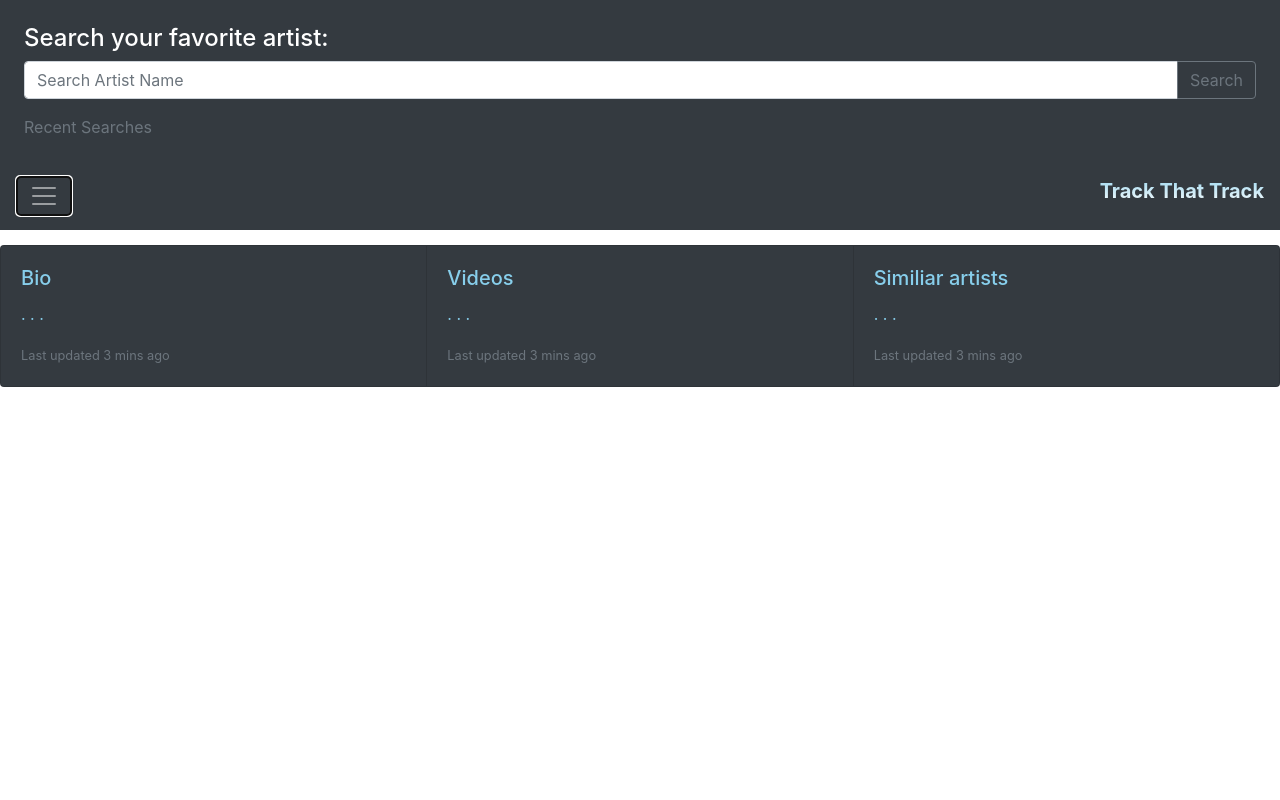
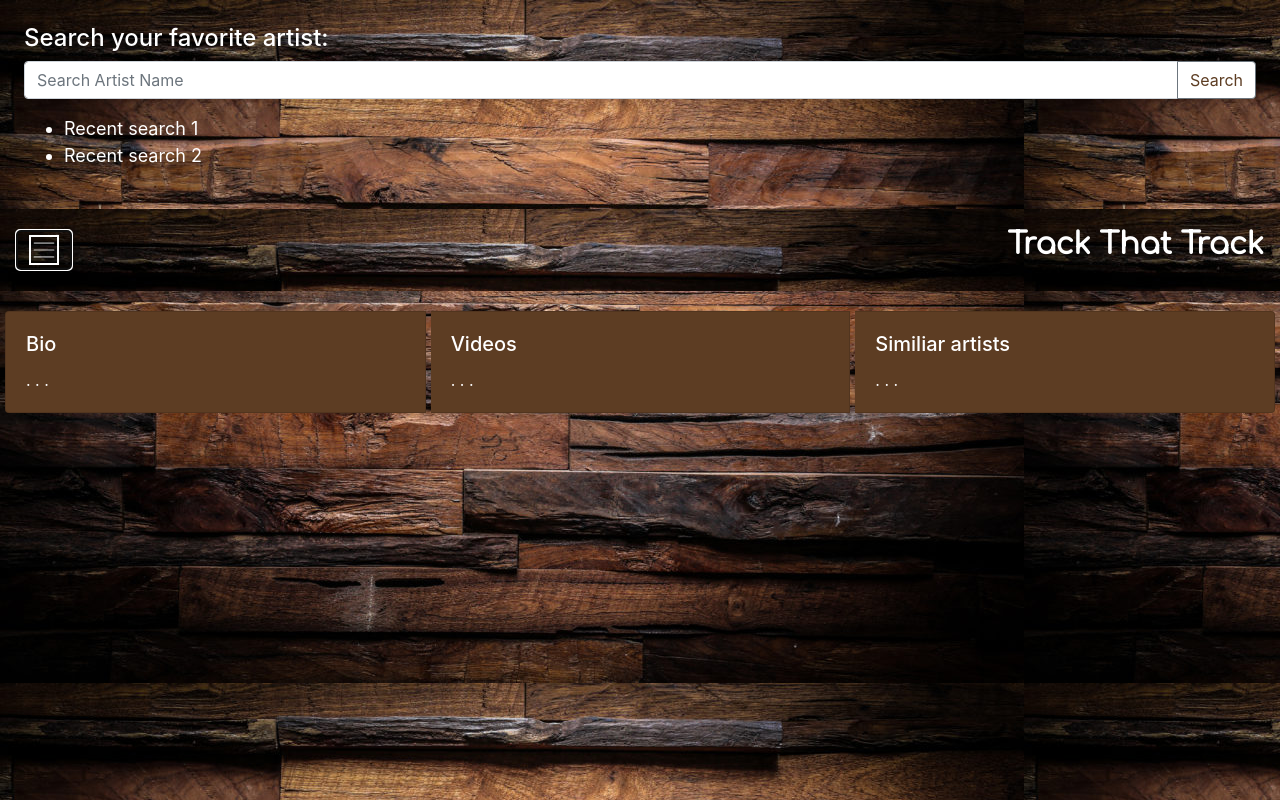
Before and after one commit to Bearpaw11/TrackThatTrack, a plain HTML site: page index.html in a window 1280 px wide. Both pictures are taken after a click on the button "Toggle navigation". Drawn offline with nearby package versions, Linux system fonts and the light colour scheme; no server answers.

Commit message:
added background image and additional CSS

```diff
--- a/index.html
+++ b/index.html
@@ -1,33 +1,43 @@
 <!DOCTYPE html>
 <html lang="en">
+
 <head>
   <meta charset="UTF-8">
   <meta name="viewport" content="width=device-width, initial-scale=1.0">
   <meta http-equiv="X-UA-Compatible" content="ie=edge">
   <title>Document</title>
-    <link rel="stylesheet" href="https://stackpath.bootstrapcdn.com/bootstrap/4.4.1/css/bootstrap.min.css" integrity="sha384-Vkoo8x4CGsO3+Hhxv8T/Q5PaXtkKtu6ug5TOeNV6gBiFeWPGFN9MuhOf23Q9Ifjh" crossorigin="anonymous">
+  <link href="https://fonts.googleapis.com/css?family=Comfortaa&display=swap" rel="stylesheet">
+  <link rel="stylesheet" href="https://stackpath.bootstrapcdn.com/bootstrap/4.4.1/css/bootstrap.min.css"
+    integrity="sha384-Vkoo8x4CGsO3+Hhxv8T/Q5PaXtkKtu6ug5TOeNV6gBiFeWPGFN9MuhOf23Q9Ifjh" crossorigin="anonymous">
   <link rel="stylesheet" href="style1.css">
 </head>
+
 <body>
 
 
   <div class="pos-f-t">
     <div class="collapse" id="navbarToggleExternalContent">
-      <div class="bg-dark p-4">
+      <div class="bg-dark p-4 navbar-style">
 
         <h5 class="text-white h4">Search your favorite artist:</h5>
         <div class="input-group mb-3">
-          <input type="text" class="form-control" placeholder="Search Artist Name" aria-label="Recipient's username" aria-describedby="button-addon2">
+          <input type="text" class="form-control" placeholder="Search Artist Name" aria-label="Recipient's username"
+            aria-describedby="button-addon2">
           <div class="input-group-append">
             <button class="btn btn-outline-secondary searchBtn" type="button" id="button-addon2">Search</button>
           </div>
         </div>
-        <span class="text-muted">Recent Searches</span>
+        <ul class="recentList">
+          <li>Recent search 1</li>
+          <li>Recent search 2</li>
+        </ul>
+
       </div>
     </div>
-    <nav class="navbar navbar-dark bg-dark">
-      <button class="navbar-toggler" type="button" data-toggle="collapse" data-target="#navbarToggleExternalContent" aria-controls="navbarToggleExternalContent" aria-expanded="false" aria-label="Toggle navigation">
-        <span class="navbar-toggler-icon"></span>
+    <nav class="navbar navbar-dark bg-dark navbar-style">
+      <button class="navbar-toggler" type="button" data-toggle="collapse" data-target="#navbarToggleExternalContent"
+        aria-controls="navbarToggleExternalContent" aria-expanded="false" aria-label="Toggle navigation">
+        <span class="navbar-toggler-icon hamburger-style"></span>
       </button>
       <p class="title">Track That Track</p>
 
@@ -38,30 +48,36 @@
       <div class="card-body">
         <h5 class="card-title">Bio</h5>
         <p class="card-text">. . .</p>
-        <p class="card-text"><small class="text-muted">Last updated 3 mins ago</small></p>
+
       </div>
     </div>
     <div class="card videoCard">
       <div class="card-body">
         <h5 class="card-title">Videos</h5>
         <p class="card-text">. . .</p>
-        <p class="card-text"><small class="text-muted">Last updated 3 mins ago</small></p>
+
       </div>
     </div>
     <div class="card similarCard">
       <div class="card-body">
         <h5 class="card-title">Similiar artists</h5>
         <p class="card-text">. . .</p>
-        <p class="card-text"><small class="text-muted">Last updated 3 mins ago</small></p>
+
       </div>
     </div>
   </div>
-  <script src="https://code.jquery.com/jquery-3.4.1.slim.min.js" integrity="sha384-J6qa4849blE2+poT4WnyKhv5vZF5SrPo0iEjwBvKU7imGFAV0wwj1yYfoRSJoZ+n" crossorigin="anonymous"></script>
-<script src="https://cdn.jsdelivr.net/npm/popper.js@1.16.0/dist/umd/popper.min.js" integrity="sha384-Q6E9RHvbIyZFJoft+2mJbHaEWldlvI9IOYy5n3zV9zzTtmI3UksdQRVvoxMfooAo" crossorigin="anonymous"></script>
-<script src="https://stackpath.bootstrapcdn.com/bootstrap/4.4.1/js/bootstrap.min.js" integrity="sha384-wfSDF2E50Y2D1uUdj0O3uMBJnjuUD4Ih7YwaYd1iqfktj0Uod8GCExl3Og8ifwB6" crossorigin="anonymous"></script>
+  <script src="https://code.jquery.com/jquery-3.4.1.slim.min.js"
+    integrity="sha384-J6qa4849blE2+poT4WnyKhv5vZF5SrPo0iEjwBvKU7imGFAV0wwj1yYfoRSJoZ+n"
+    crossorigin="anonymous"></script>
+  <script src="https://cdn.jsdelivr.net/npm/popper.js@1.16.0/dist/umd/popper.min.js"
+    integrity="sha384-Q6E9RHvbIyZFJoft+2mJbHaEWldlvI9IOYy5n3zV9zzTtmI3UksdQRVvoxMfooAo"
+    crossorigin="anonymous"></script>
+  <script src="https://stackpath.bootstrapcdn.com/bootstrap/4.4.1/js/bootstrap.min.js"
+    integrity="sha384-wfSDF2E50Y2D1uUdj0O3uMBJnjuUD4Ih7YwaYd1iqfktj0Uod8GCExl3Og8ifwB6"
+    crossorigin="anonymous"></script>
   <script src="https://code.jquery.com/jquery-3.4.1.min.js"
-  integrity="sha256-CSXorXvZcTkaix6Yvo6HppcZGetbYMGWSFlBw8HfCJo="
-  crossorigin="anonymous"></script>
+    integrity="sha256-CSXorXvZcTkaix6Yvo6HppcZGetbYMGWSFlBw8HfCJo=" crossorigin="anonymous"></script>
   <script type="text/javascript" src="./index.js"></script>
 </body>
+
 </html>
--- a/style1.css
+++ b/style1.css
@@ -1,32 +1,50 @@
 body {
-    box-sizing: border-box;
+    background-image: url(woodbackground.jpeg);
+}
+
+.navbar-style {
+  background-image: url(woodbackground.jpeg);
 }
 
 .title {
-    background: -webkit-linear-gradient(skyblue, white);
-    -webkit-background-clip: text;
-    background-clip: text;
-    -webkit-text-fill-color: transparent;
-    font-size: 20px;
-    font-weight: bold;
-    padding-top: 5px;
 
+  font-family: 'Comfortaa', cursive;
+  color: white;
+  font-size: 30px;
+  font-weight: bold;
+  padding-top: 5px;
 }
 
 .searchbar-style {
-    width: 200px;
-    margin: -50;
+  width: 200px;
+  margin: -50;
+}
+
+.searchBtn {
+    background-color: white;
+    color: #5d3d23;
 }
 
 .searchBtn:hover {
-    background-color: skyblue;
+  background-color: #5d3d23 ;
 }
 
 .card {
-    background-color: #343a40;
-    color: skyblue;
+  background-color: #5d3d23;
+  color: white;
+  margin: 5px;
 }
 
 .card-group {
-    margin-top: 15px;
+  margin-top: 15px;
 }
+
+.hamburger-style {
+  color: white;
+  border: solid 2px;
+}
+
+.recentList {
+    color: white;
+    font-size: 18px;
+}
```
Also changed, not shown: woodbackground.jpeg (added). Lines whose indentation alone changed are shown as unchanged.
